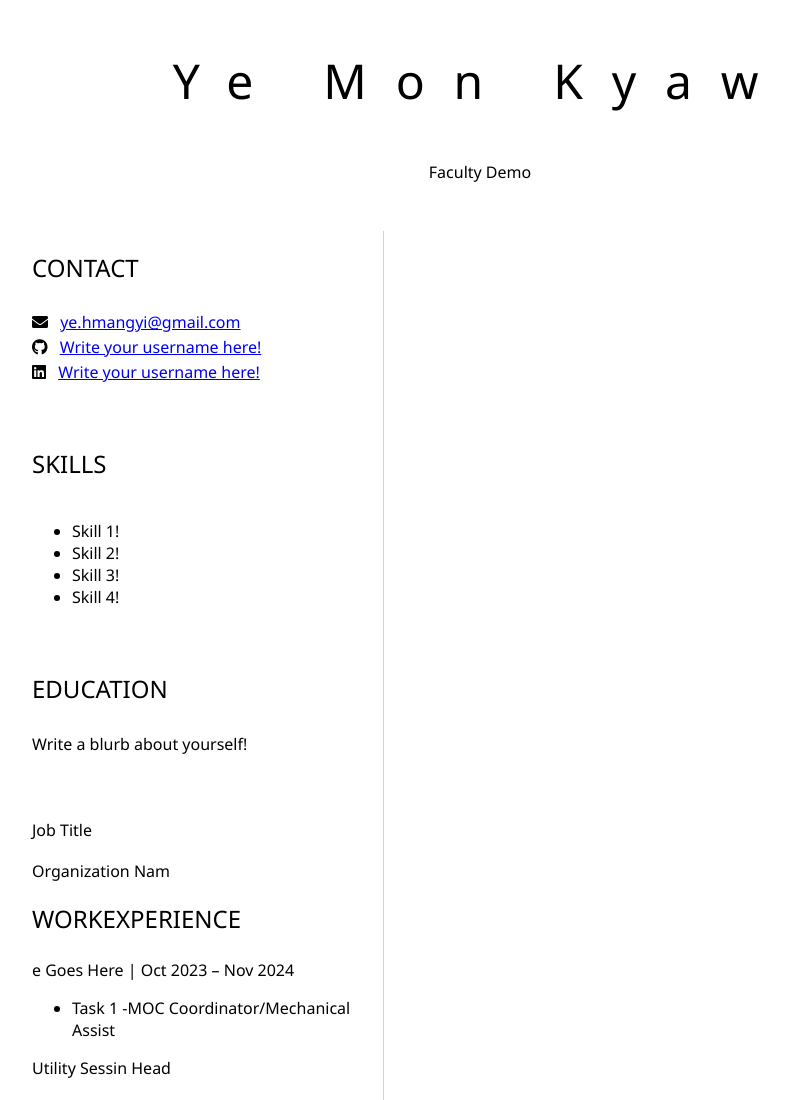
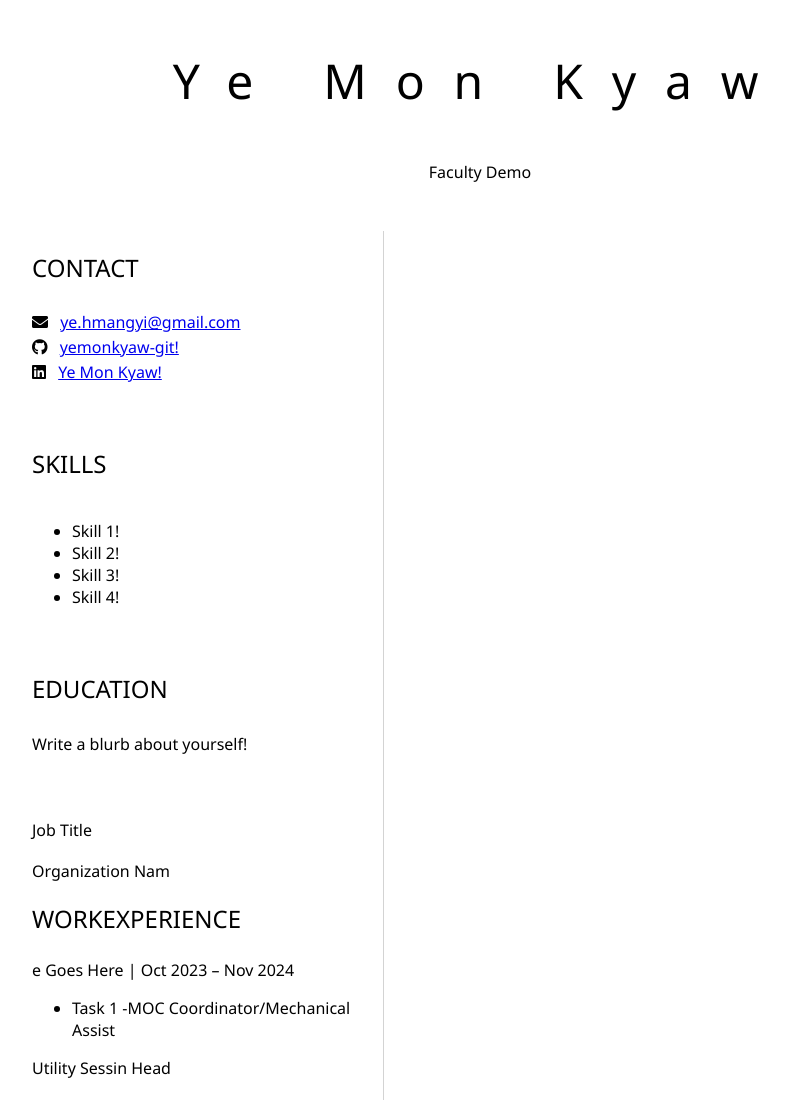
Before and after one commit to yemonkyaw-git/CV, a plain HTML site: page index.html in a window 1280 px wide. Shown: the top 1100 px of the page, without its empty margins (160-949 px from the left). Drawn offline with Linux system fonts and the light colour scheme.

Commit message:
Update index.html

```diff
--- a/index.html
+++ b/index.html
@@ -24,11 +24,11 @@
                     </p>
                     <p>
                         <i class="fab fa-github" aria-hidden="true"></i>
-                        <a href="github.com/yourGitHubUsername">Write your username here!</a>
+                        <a href="github.com/yourGitHubUsername">yemonkyaw-git!</a>
                     </p>
                     <p>
                         <i class="fab fa-linkedin" aria-hidden="true"></i>
-                        <a href="linkedin.com/yourLinkedInUsername">Write your username here!</a>
+                        <a href="linkedin.com/yourLinkedInUsername">Ye Mon Kyaw!</a>
                     </p>
 				</section>
 				<section>
```
